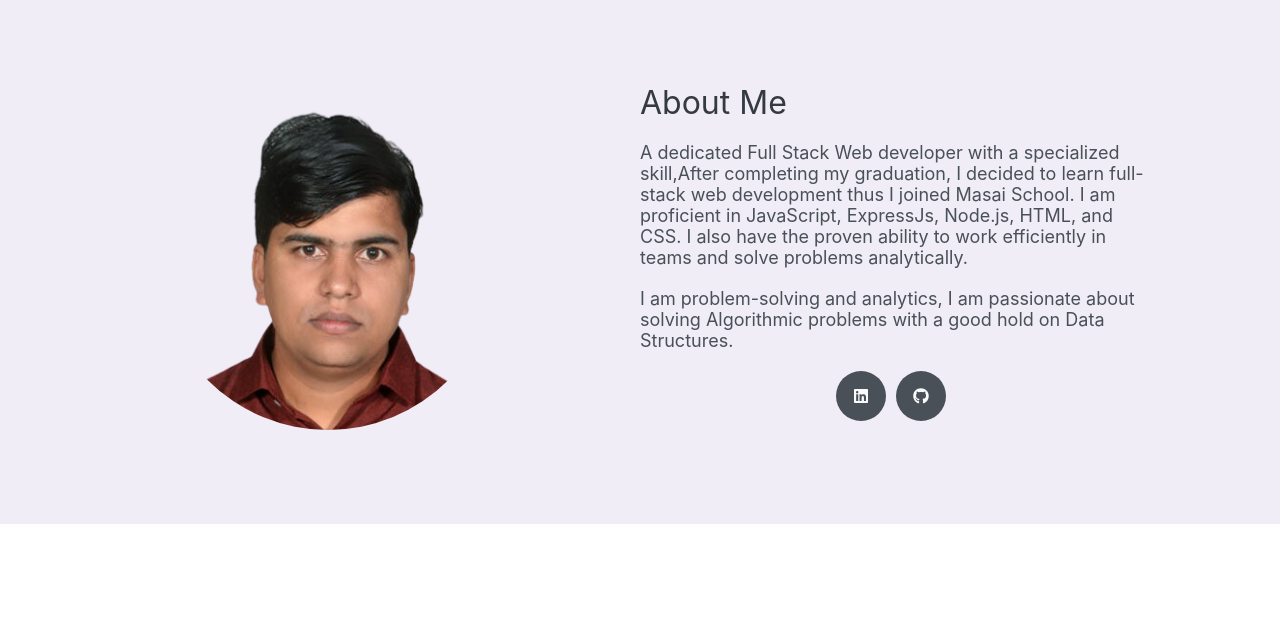
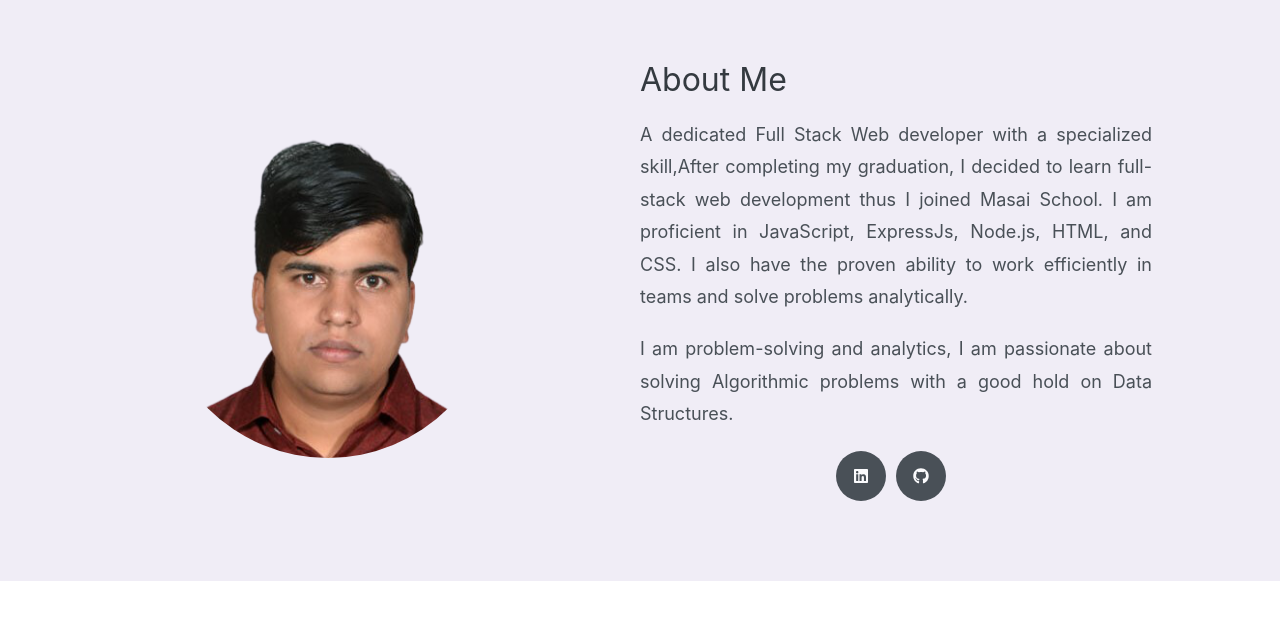
Before and after one commit to MohitGupta10/MohitGupta-Portfolio, a React (Create React App) app in the folder portfolio/: page /about in a window 1280 px wide. Shown: the top 620 px of the page. Built offline with nearby package versions, Linux system fonts and the light colour scheme; a web font is replaced by a local one.

Commit message:
Portfolioupdate

```diff
--- a/portfolio/src/App.css
+++ b/portfolio/src/App.css
@@ -3,6 +3,7 @@
   padding: 0;
   box-sizing: border-box;
   user-select: none;
+
 }
 
 body {
@@ -12,11 +13,14 @@ body {
 .commonIcons {
   font-size: 70px;
   margin-bottom: 15px;
+
 }
 
 .iconsTechStack {
   font-size: 25px;
   margin: 5px;
+
+
   /* flex-wrap: wrap; */
 }
 
@@ -24,8 +28,10 @@ body {
   font-size: 25px;
   margin-right: 10px;
   /* margin-bottom: 15px; */
+  color:blue;
 }
 
 a:link {
   text-decoration: none;
+
 }
--- a/portfolio/src/Components/About/Styles.jsx
+++ b/portfolio/src/Components/About/Styles.jsx
@@ -47,7 +47,11 @@ export const AboutInfo = styled.div`
 export const AboutInfoP = styled.div`
   font-size: 18px;
   margin-bottom: 20px;
-  color: ${(props) => props.theme.fontColorSecondary};
+  word-spacing:4;
+  text-align: justify;
+  line-height:1.8;
+  color: ${(props) => props.theme.fontColorSecondary}
+
 `;
 
 export const HeaderUl = styled.ul`
--- a/portfolio/src/Components/Header/typing.css
+++ b/portfolio/src/Components/Header/typing.css
@@ -15,6 +15,7 @@ h2 {
   position: relative;
   text-transform: uppercase;
   -webkit-text-stroke: 0.1vw #f7f7fe;
+  z-index: 1;
 }
 
 h2::before {
--- a/portfolio/src/Components/Navbar/Styles.jsx
+++ b/portfolio/src/Components/Navbar/Styles.jsx
@@ -5,6 +5,7 @@ const NavBarDiv = styled.div`
   position: sticky;
   width: 100%;
   top: 0px;
+  z-index:2;
   box-shadow: 0 5px 20px rgba(0, 0, 0, 0.2);
   padding-left: 50px;
   padding-right: 50px;
--- a/portfolio/src/Components/Stats/Stats.jsx
+++ b/portfolio/src/Components/Stats/Stats.jsx
@@ -39,7 +39,7 @@ const Stats = () => {
       <img
         src="https://ghchart.rshah.org/021F34/MohitGupta10"
         alt="fdsdf"
-        style={{ width: "80%", display: "block", margin: "auto" }}
+        style={{ width: "80%",filter:"contrast(2)", display: "block", margin: "auto" }}
       />
     </Container>
   );
```
